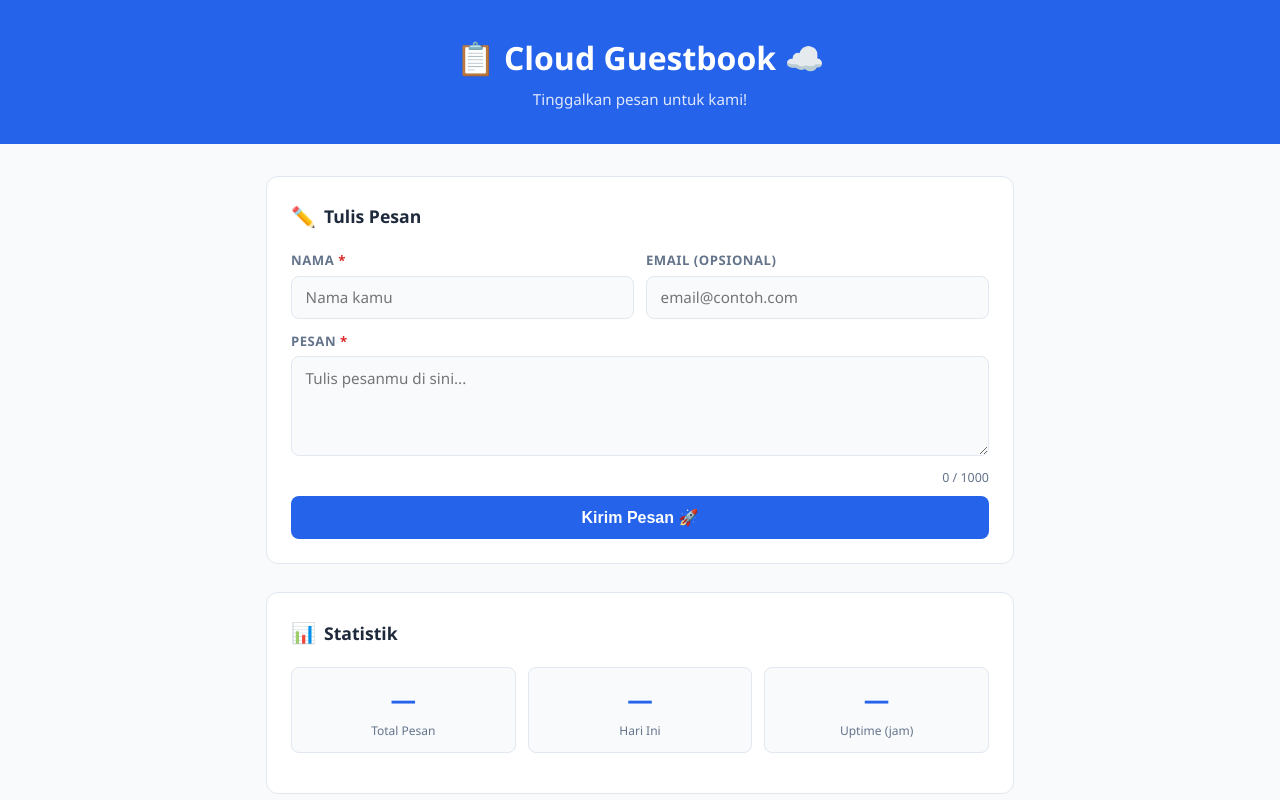
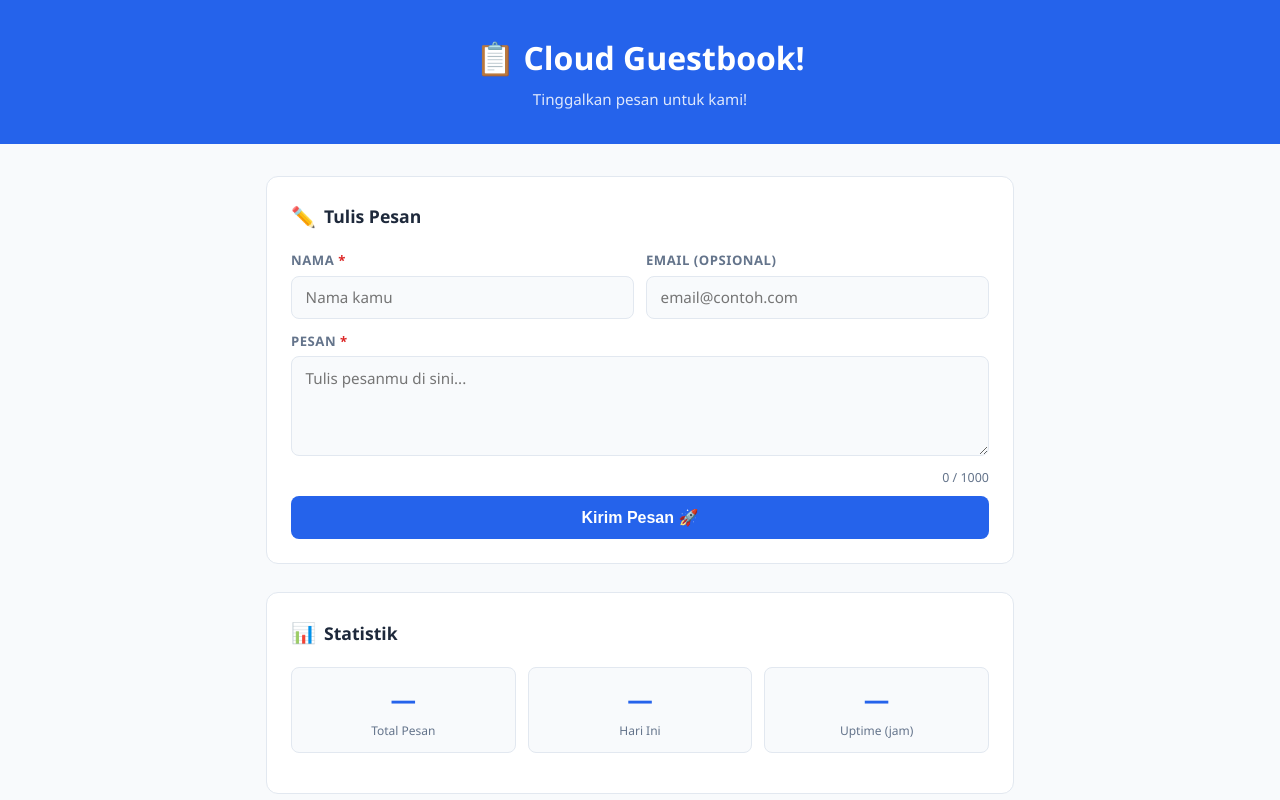
Before and after one commit to Riki2113/cloud-guestbook, a website: page guestbook/public/index.html in a window 1280 px wide. Shown: the top 800 px of the page. Drawn offline with Linux system fonts and the light colour scheme; no server answers.

Commit message:
Test CD: update judul

```diff
--- a/guestbook/public/index.html
+++ b/guestbook/public/index.html
@@ -390,7 +390,7 @@
 <body>
 
   <header>
-    <h1>📋 Cloud Guestbook ☁️</h1>
+    <h1>📋 Cloud Guestbook!</h1>
     <p>Tinggalkan pesan untuk kami!</p>
   </header>
 
```
